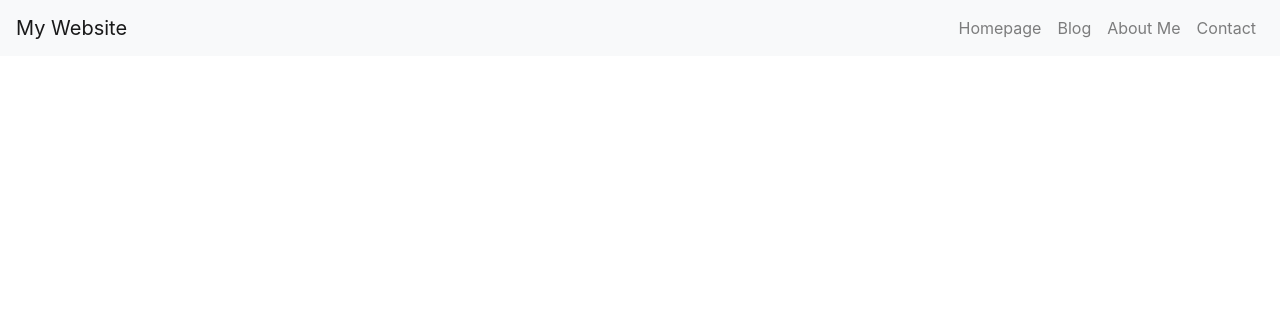
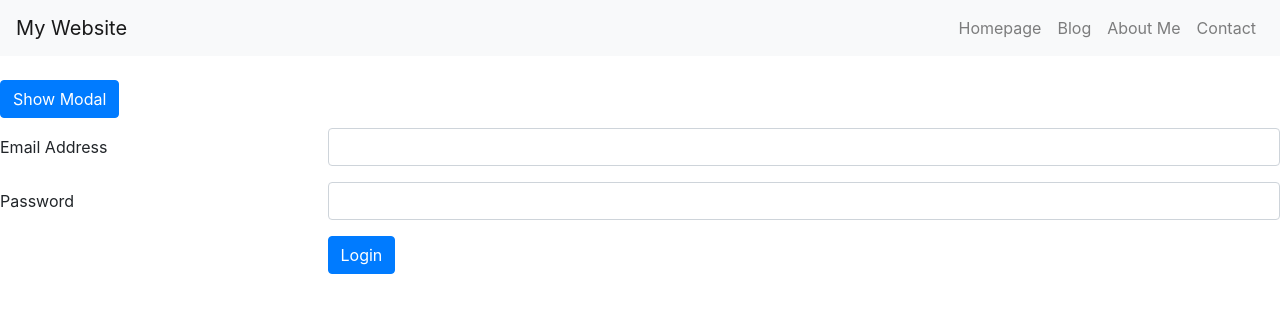
Before and after one commit to ribamarsantos/bootstrap-4, a plain HTML site: page index.html in a window 1280 px wide. Drawn offline with nearby package versions, Linux system fonts and the light colour scheme.

Commit message:
form control

```diff
--- a/index.html
+++ b/index.html
@@ -33,7 +33,32 @@
             </div>
         </nav>
 
-        <button class="btn btn-primary" data-toggle="modal" data-target="#myModal">Show Modal</button>
+        <div class="container" style="margin-top:80px;"></div>
+            <button style="margin-bottom:10px;" class="btn btn-primary" data-toggle="modal" data-target="#myModal">Show Modal</button>
+
+            <form action="#" method="post">
+                <div class="form-group row">
+                        <label class="col-sm-3 col-form-label" for="email">Email Address</label>
+                        <div class="col-sm-9">
+                            <input type="text" class="form-control" id="email">
+                        </div>
+                    </div>
+
+                    <div class="form-group row">
+                        <label class="col-sm-3 col-form-label" for="password">Password</label>
+                        <div class="col-sm-9">
+                            <input type="password" class="form-control" id="password">
+                        </div>
+                    </div>
+
+                    <div class="row">
+                        <div class="col-sm-9 offset-sm-3">
+                            <button type="submit" class="btn btn-primary">Login</button>
+                        </div>
+                    </div>
+            </form>
+        </div>
+
 
         <div class="modal fade" id="myModal">
             <div class="modal-dialog">
```
